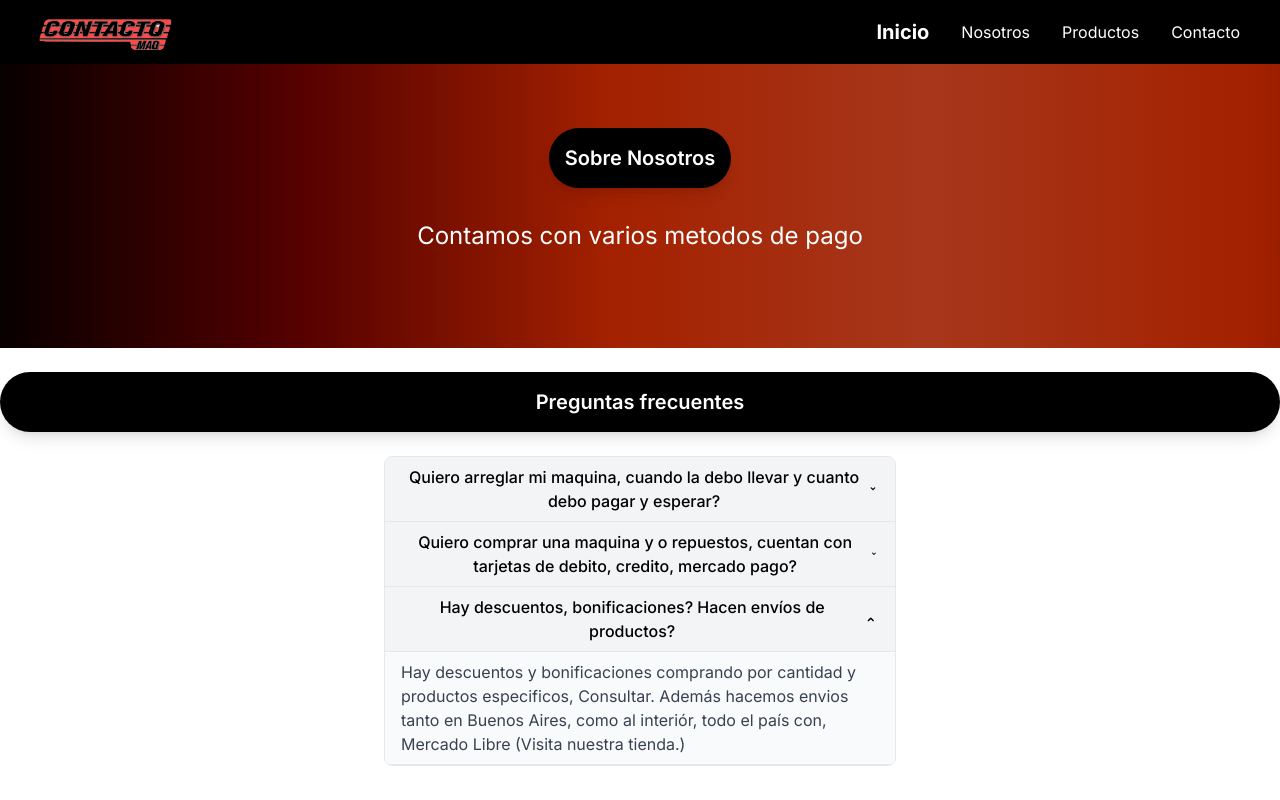
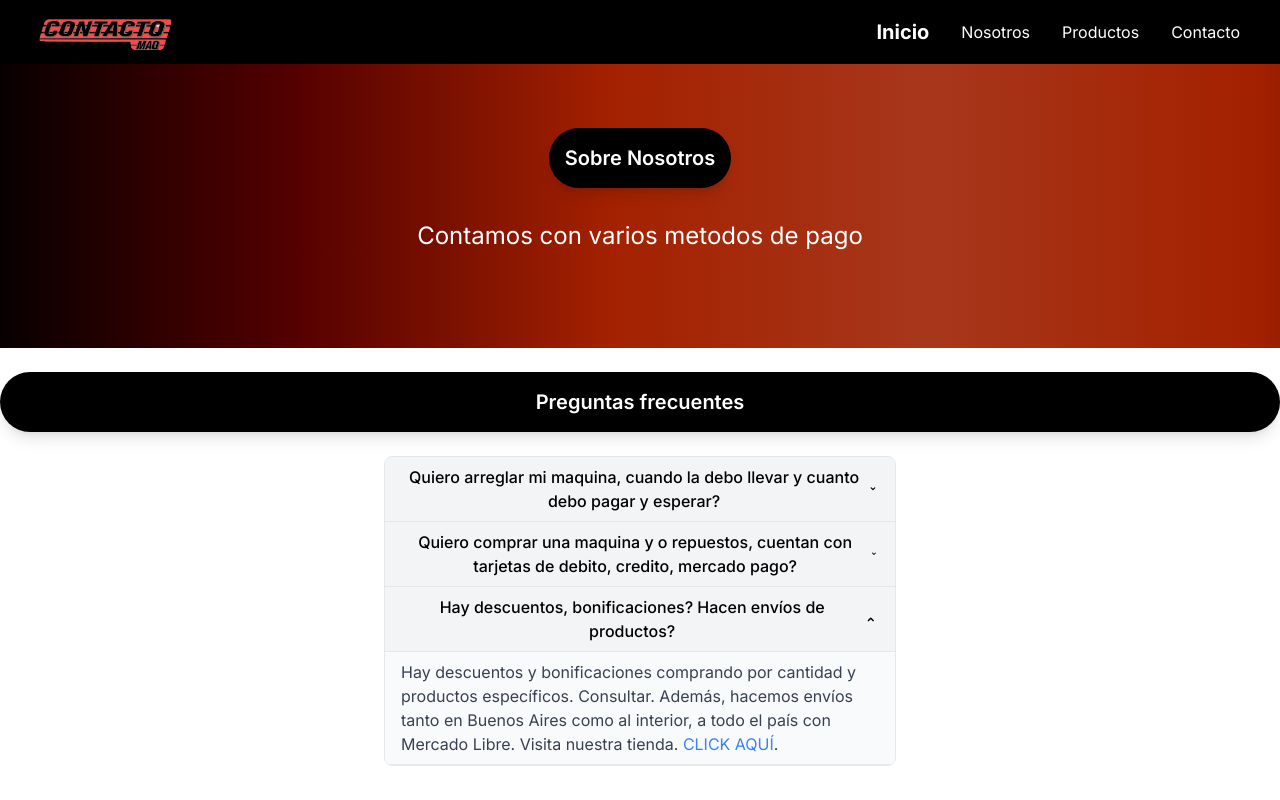
Before and after one commit to Contactomaq/Contactomaq, a Next.js app: page /nosotros in a window 1280 px wide. Both pictures are taken after a click on the button "Hay descuentos, bonificaciones? Hacen envíos de productos?". Shown: the top 800 px of the page. Built offline with nearby package versions, Linux system fonts and the light colour scheme.

Commit message:
cuartomercadolibres...

```diff
--- a/app/components/Acordion.js
+++ b/app/components/Acordion.js
@@ -1,5 +1,6 @@
 "use client"
 import React, { useState } from 'react';
+import Link from 'next/link';
 
 const Accordion = () => {
   const [activeAccordion, setActiveAccordion] = useState(null);
@@ -28,8 +29,12 @@ const Accordion = () => {
         <AccordionItem
           index={3}
           question="Hay descuentos, bonificaciones? Hacen envíos de productos?"
-          answer="Hay descuentos y bonificaciones comprando por cantidad y productos especificos, Consultar.
-          Además hacemos envios tanto en Buenos Aires, como al interiór, todo el país con, Mercado Libre (Visita nuestra tienda.)"
+          answer={
+            <>
+              Hay descuentos y bonificaciones comprando por cantidad y productos específicos. Consultar. Además, hacemos envíos tanto en Buenos Aires como al interior, a todo el país con Mercado Libre. Visita nuestra tienda.{' '}
+              <Link href="https://listado.mercadolibre.com.ar/_CustId_1164776174" target="_blank" className='text-blue-500 hover:text-blue-700'>CLICK AQUÍ</Link>.
+            </>
+          }
           activeAccordion={activeAccordion}
           toggleAccordion={toggleAccordion}
         />
--- a/app/services/page.js
+++ b/app/services/page.js
@@ -1,8 +1,10 @@
+"use client"
 import React from "react";
 import Slider from "../components/Slider";
 import Listado from "../listado/page";
+import Link from "next/link";
+import Image from "next/image";
 
-import Image from "next/image";
 const Services = () => {
 
 
@@ -74,7 +76,7 @@ const Services = () => {
           <span className="text-5xl font-bold tracking-tight text-gray-900">$3000</span>
           <span className="text-sm font-semibold leading-6 tracking-wide text-gray-600">ARS</span>
         </p>
-        <button className="mt-10 block w-full rounded-md bg-indigo-600 px-3 py-2 text-center text-sm font-semibold text-white shadow-sm hover:bg-indigo-500 focus-visible:outline focus-visible:outline-2 focus-visible:outline-offset-2 focus-visible:outline-indigo-600">Acceder a un turno</button>
+        <Link href="https://api.whatsapp.com/send?phone=1167813287" target="_blank" className="mt-10 block w-full rounded-md bg-indigo-600 px-3 py-2 text-center text-sm font-semibold text-white shadow-sm hover:bg-indigo-500 focus-visible:outline focus-visible:outline-2 focus-visible:outline-offset-2 focus-visible:outline-indigo-600">Acceder a un turno</Link>
         <p className="mt-6 text-xs leading-5 text-gray-600">En caso de SÍ querer reparar la maquina una vez presupuestada, se descontará del mismo arreglo.</p>
         <p className="mt-6 text-xs leading-5 text-gray-700">En caso de NO aceptar el presupuesto el mismo será cobrado.</p>
       </div>
```
